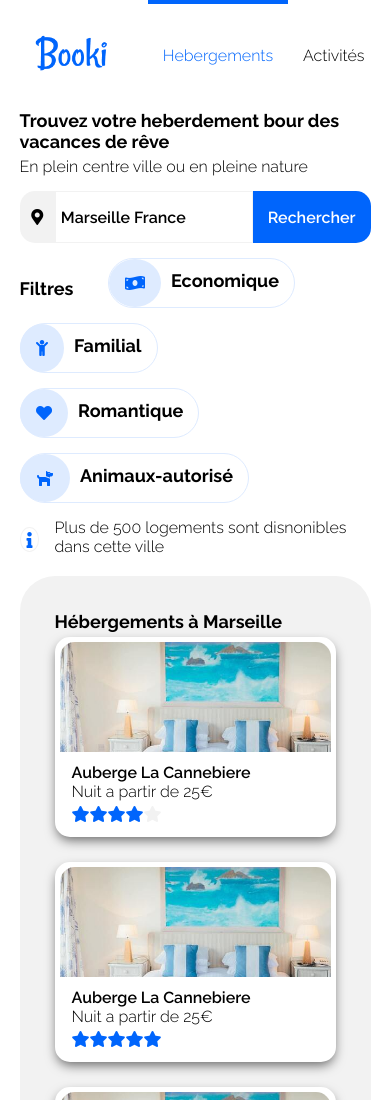
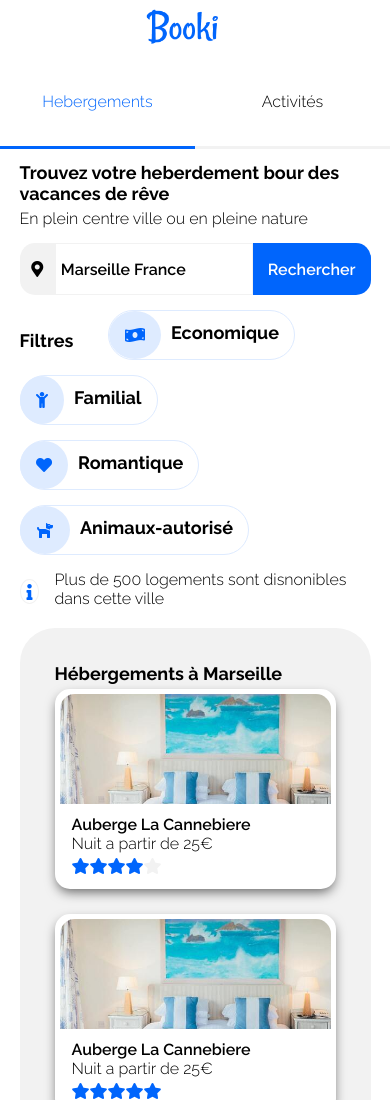
Before and after one commit to damirdine/booki, a plain HTML site: page index.html in a window 390 px wide. Shown: the top 1100 px of the page. Drawn offline with Linux system fonts and the light colour scheme.

Commit message:
mobile nav

```diff
--- a/index.html
+++ b/index.html
@@ -12,7 +12,7 @@ font-awesome/5.15.2/css/all.min.css"/>
 </head>
 <body>
     <nav>
-        <a href="/"><img src="/media/images/logo/Booki.png" alt=""></a>
+        <a href="/"><img src="./media/images/logo/Booki.png" alt=""></a>
         <ul>
             <li><a href="#" class="active">Hebergements</a></li>
             <li><a href="#">Activités</a></li>
--- a/style.css
+++ b/style.css
@@ -48,7 +48,7 @@ h3,input{
     font-weight: 600;
     font-size: 16px;
 }
-nav,header,main{
+header,main{
     margin: 0 5%;
 }
 /* layout */
@@ -73,7 +73,7 @@ nav ul{
     justify-content: space-between;
     align-items: center;
 }
-nav ul a {
+nav ul li a{
     padding: 42px 15px;
 }
 .active{
@@ -279,6 +279,29 @@ footer .list-container + .list-container{
 
 /* mobile media */
 @media screen and (max-width:768px){
+    nav{
+        flex-direction: column;
+        margin-bottom: 52px;
+    }
+    nav ul{
+        width: 100%;
+        justify-content: space-between;
+    }
+    nav ul li {
+        padding: 35px;
+        width: 100%;
+        height: 100%;
+        text-align: center;
+        /* border: 1px solid green; */
+        border-bottom: 3px solid var(--gray);
+    }
+    nav ul li:nth-child(1){
+        border-bottom: 3px solid var(--blue);
+    }
+    nav ul li a {
+        padding: 0px;
+    }
+    .active{border-top: none;}
     .container1{
         flex-direction: column;
     }
```
